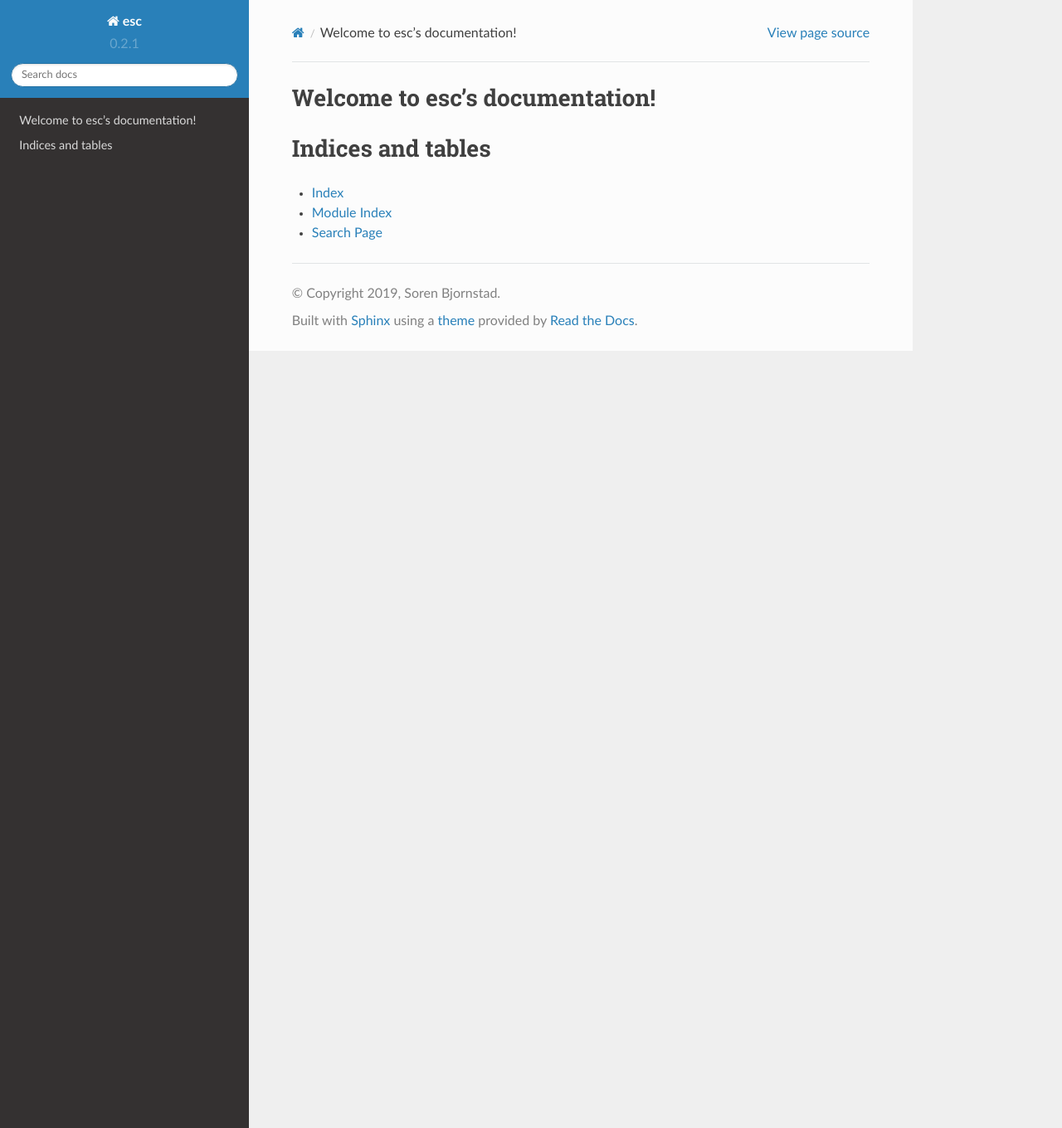
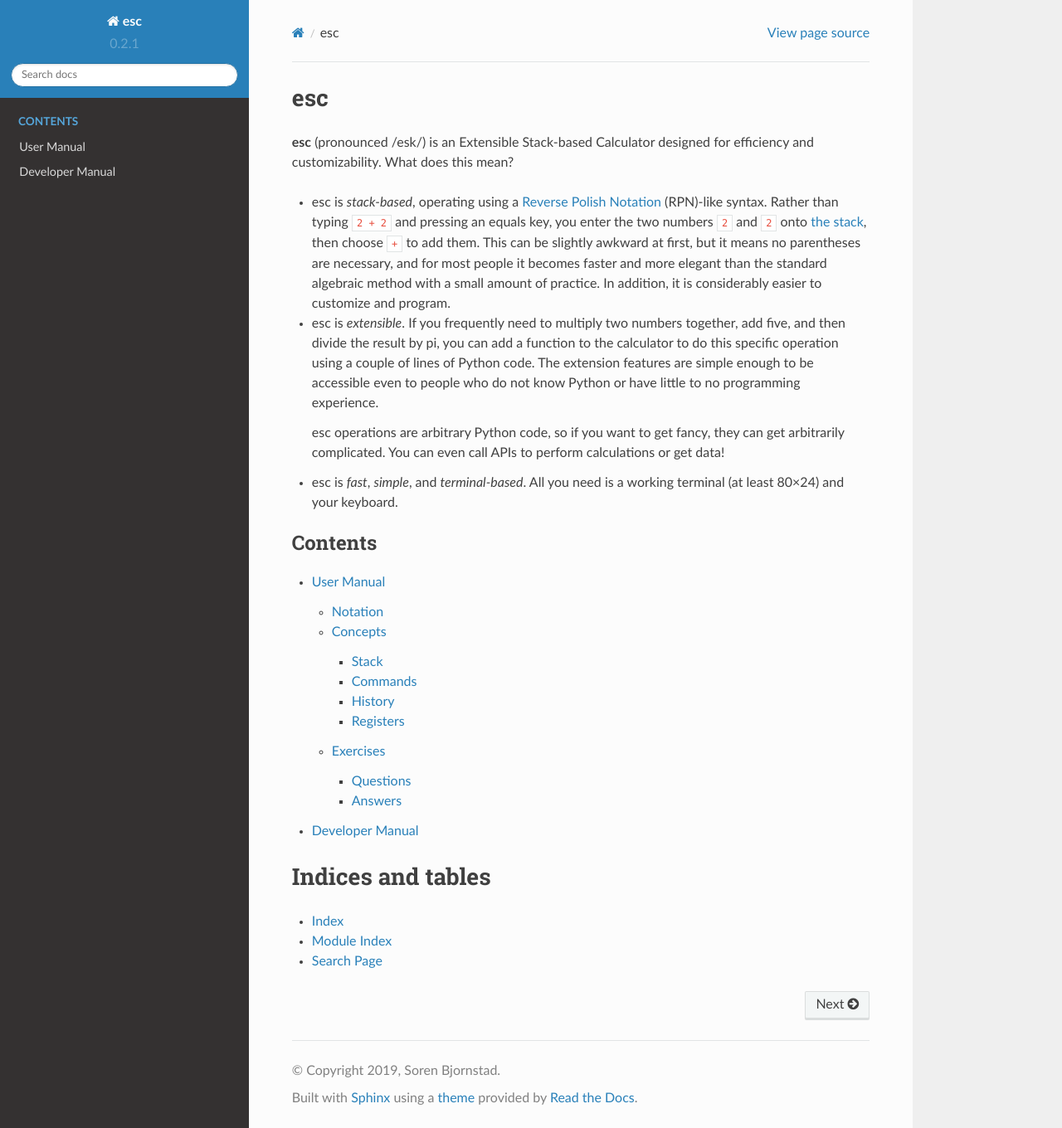
Before and after one commit to sobjornstad/esc, a Sphinx documentation site: the page built from docs/index.rst, in a window 1280 px wide and 1360 px high. Shown: the whole window at 83% size. Built offline with Sphinx 7.4.7 and the Read the Docs theme 2.0.0, drawn with Linux system fonts in a browser that asks for light colours.

Commit message:
create user manual

```diff
--- a/docs/conf.py
+++ b/docs/conf.py
@@ -40,6 +40,7 @@ needs_sphinx = '1.8.5'
 # ones.
 extensions = [
     'sphinx.ext.autodoc',
+    'sphinx.ext.autosectionlabel',
     'sphinx.ext.doctest',
     'sphinx.ext.todo',
     'sphinx.ext.coverage',
--- a/docs/index.rst
+++ b/docs/index.rst
@@ -1,9 +1,48 @@
-Welcome to esc's documentation!
-===============================
+esc
+===
+
+**esc** (pronounced /esk/) is an Extensible Stack-based Calculator
+designed for efficiency and customizability.
+What does this mean?
+
+* esc is *stack-based*,
+  operating using a `Reverse Polish Notation`_ (RPN)-like syntax.
+  Rather than typing ``2 + 2`` and pressing an equals key,
+  you enter the two numbers ``2`` and ``2`` onto :ref:`the stack <Stack>`,
+  then choose ``+`` to add them.
+  This can be slightly awkward at first,
+  but it means no parentheses are necessary,
+  and for most people it becomes faster and more elegant
+  than the standard algebraic method
+  with a small amount of practice.
+  In addition, it is considerably easier to customize and program.
+
+* esc is *extensible*.
+  If you frequently need to
+  multiply two numbers together, add five, and then divide the result by pi,
+  you can add a function to the calculator to do this specific operation
+  using a couple of lines of Python code.
+  The extension features are simple enough to be accessible
+  even to people who do not know Python
+  or have little to no programming experience.
+
+  esc operations are arbitrary Python code, so if you want to get fancy,
+  they can get arbitrarily complicated.
+  You can even call APIs to perform calculations or get data!
+
+* esc is *fast*, *simple*, and *terminal-based*.
+  All you need is a working terminal (at least 80×24)
+  and your keyboard.
+
+.. _Reverse Polish Notation: https://en.wikipedia.org/wiki/Reverse_Polish_notation
+
 
 .. toctree::
-   :maxdepth: 2
-   :caption: Contents:
+   :maxdepth: 3
+   :caption: Contents
+
+   using-esc/index
+   hacking-esc/index
 
 
 Indices and tables
--- /dev/null
+++ b/docs/using-esc/index.rst
@@ -0,0 +1,17 @@
+===========
+User Manual
+===========
+
+The esc user manual describes how you install and use esc
+to perform calculations.
+If you're looking for information on hacking esc to add custom functionality,
+you want the :ref:`Developer Manual`.
+
+
+.. toctree::
+    :maxdepth: 2
+    :caption: Contents
+
+    notation
+    concepts
+    exercises
```
Also changed, not shown: docs/hacking-esc/index.rst (added, +9 -0 lines), docs/old/beginners.md (deleted, +0 -62 lines), docs/old/manual.md (deleted, +0 -113 lines), docs/using-esc/concepts.rst (added, +229 -0 lines), docs/using-esc/exercises.rst (added, +109 -0 lines), docs/using-esc/notation.rst (added, +23 -0 lines), docs/using-esc/images/divide-help.png (added), docs/using-esc/images/entering-stack.png (added), docs/using-esc/images/esc.png (added), docs/using-esc/images/register-use.png (added), 1 other file.
